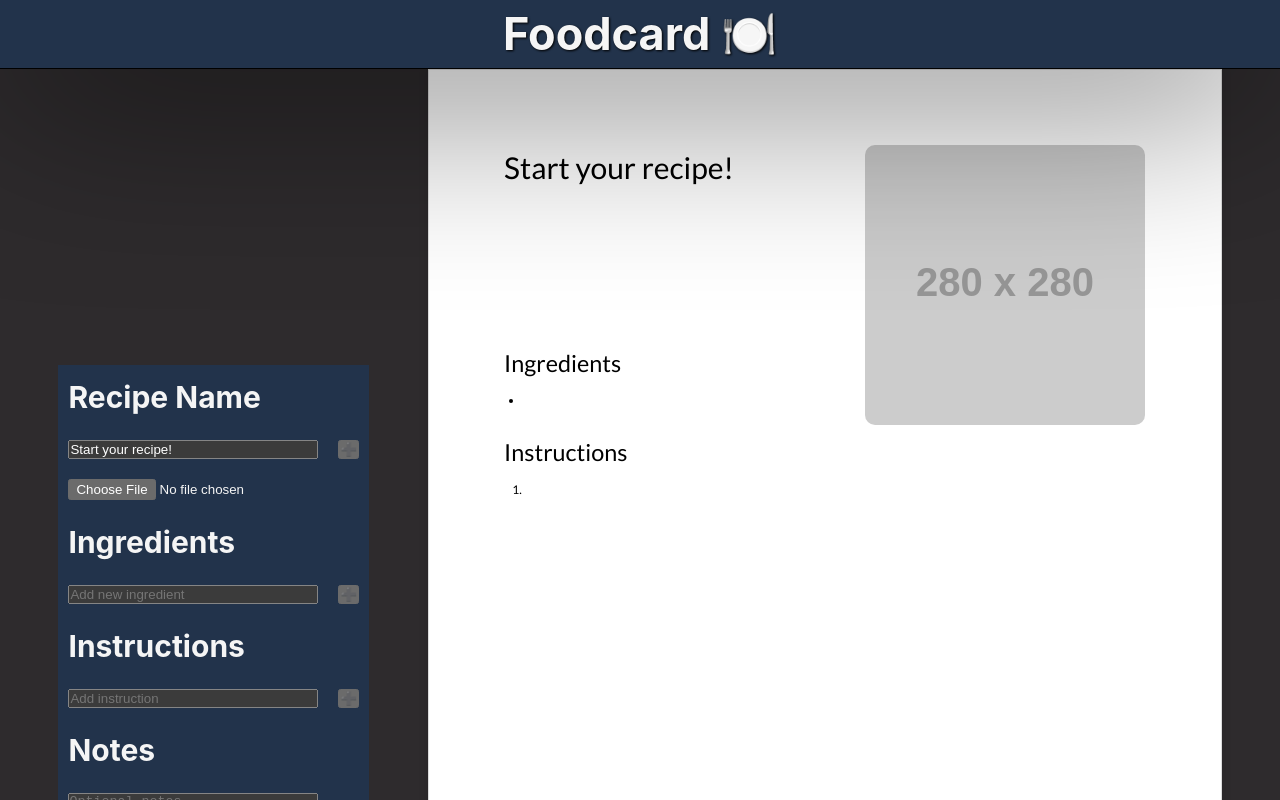
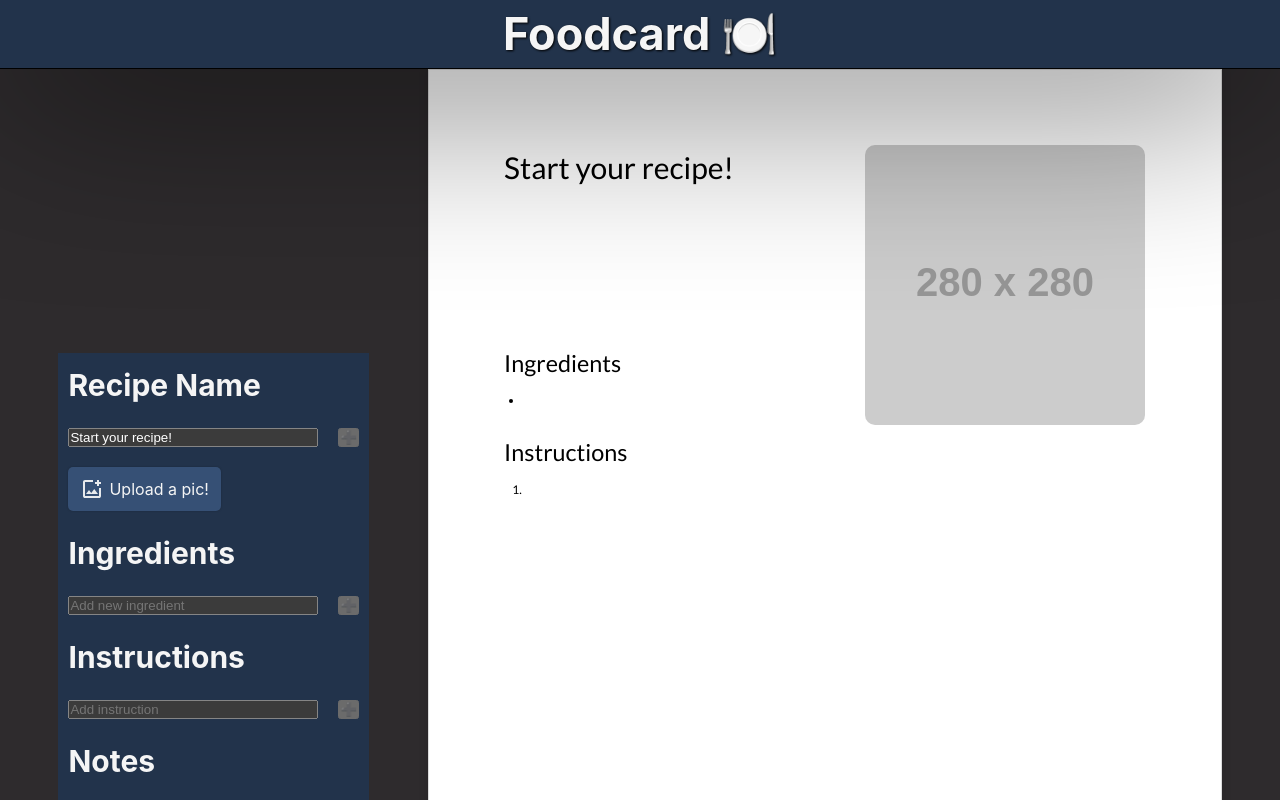
Before and after one commit to orzcode/foodcard, a React (Vite) app: page / in a window 1280 px wide. Shown: the top 800 px of the page. Built offline with nearby package versions, Linux system fonts and the light colour scheme.

Commit message:
nicer custom image upload

```diff
--- a/index.html
+++ b/index.html
@@ -9,6 +9,7 @@
     <link rel='stylesheet' href='styles.css'>
     <link rel='stylesheet' href='https://cdnjs.cloudflare.com/ajax/libs/font-awesome/6.3.0/css/all.min.css'>
     <link rel='stylesheet' href='https://fonts.googleapis.com/css?family=Roboto|Lato'>
+    <!-- <link rel="stylesheet" href="https://fonts.googleapis.com/css2?family=Material+Symbols+Outlined:opsz,wght,FILL,GRAD@24,400,0,0" /> -->
     <title>Foodcard</title>
     <link rel='icon' type='image/x-icon' href='favicon.ico'>
 </head>
--- a/src/components/ImageUpload.jsx
+++ b/src/components/ImageUpload.jsx
@@ -1,7 +1,7 @@
-import React, { useState } from 'react';
+import React, { useState } from "react";
+import "../styles/ImageUpload.css";
 
 function ImageUpload(imgStateProps) {
-
   // Handle the file selection
   const handleFileUpload = (event) => {
     const file = event.target.files[0];
@@ -12,12 +12,34 @@ function ImageUpload(imgStateProps) {
   };
 
   return (
-    <div>
+    <div className="file-input">
       <input
         type="file"
-        accept="image/*"
+        accept="image/*;capture=camera"
         onChange={handleFileUpload}
+        name="file-input"
+        id="file-input"
+        className="file-input__input"
       />
+      <label className="file-input__label" htmlFor="file-input">
+        <svg
+          xmlns="http://www.w3.org/2000/svg"
+          height="24px"
+          viewBox="0 -960 960 960"
+          width="24px"
+          fill="#e8eaed"
+
+          aria-hidden="true"
+          focusable="false"
+          data-prefix="fas"
+          data-icon="upload"
+          className="svg-inline--fa fa-upload fa-w-16"
+          role="img"
+        >
+          <path d="M480-480ZM200-120q-33 0-56.5-23.5T120-200v-560q0-33 23.5-56.5T200-840h320v80H200v560h560v-320h80v320q0 33-23.5 56.5T760-120H200Zm40-160h480L570-480 450-320l-90-120-120 160Zm440-320v-80h-80v-80h80v-80h80v80h80v80h-80v80h-80Z" />
+        </svg>
+        <span>Upload a pic!</span>
+      </label>
     </div>
   );
 }
--- a/src/index.css
+++ b/src/index.css
@@ -14,7 +14,7 @@
 
   --header: #22334b;
   --main: #2e2b2d;
-  /* --highlighted: #22334B; */
+  --highlighted: #365075;
 }
 *,
 *::before,
--- /dev/null
+++ b/src/styles/ImageUpload.css
@@ -0,0 +1,34 @@
+.file-input__input {
+	width: 0.1px;
+	height: 0.1px;
+	opacity: 0;
+	overflow: hidden;
+	position: absolute;
+	z-index: -1;
+  }
+
+  .file-input__label {
+	cursor: pointer;
+	display: inline-flex;
+	align-items: center;
+	justify-content: space-between;
+	gap: 5px;
+	user-select: none;
+	border-radius: 5px;
+	white-space: nowrap;
+	padding: 10px 12px;
+	background-color: var(--highlighted);
+
+	font-size: initial;
+
+	box-shadow: 0px 0px 2px rgba(0, 0, 0, 0.25);
+  }
+
+  .file-input__label:hover {
+	filter: brightness(110%);
+  }
+
+  .file-input__label svg {
+	height: 100%;
+	width: 50%;
+  }
--- a/src/styles/InputPane.css
+++ b/src/styles/InputPane.css
@@ -19,7 +19,4 @@
   h2 {
     padding: 1rem;
   }
-
-  button {
-  }
 }
```
